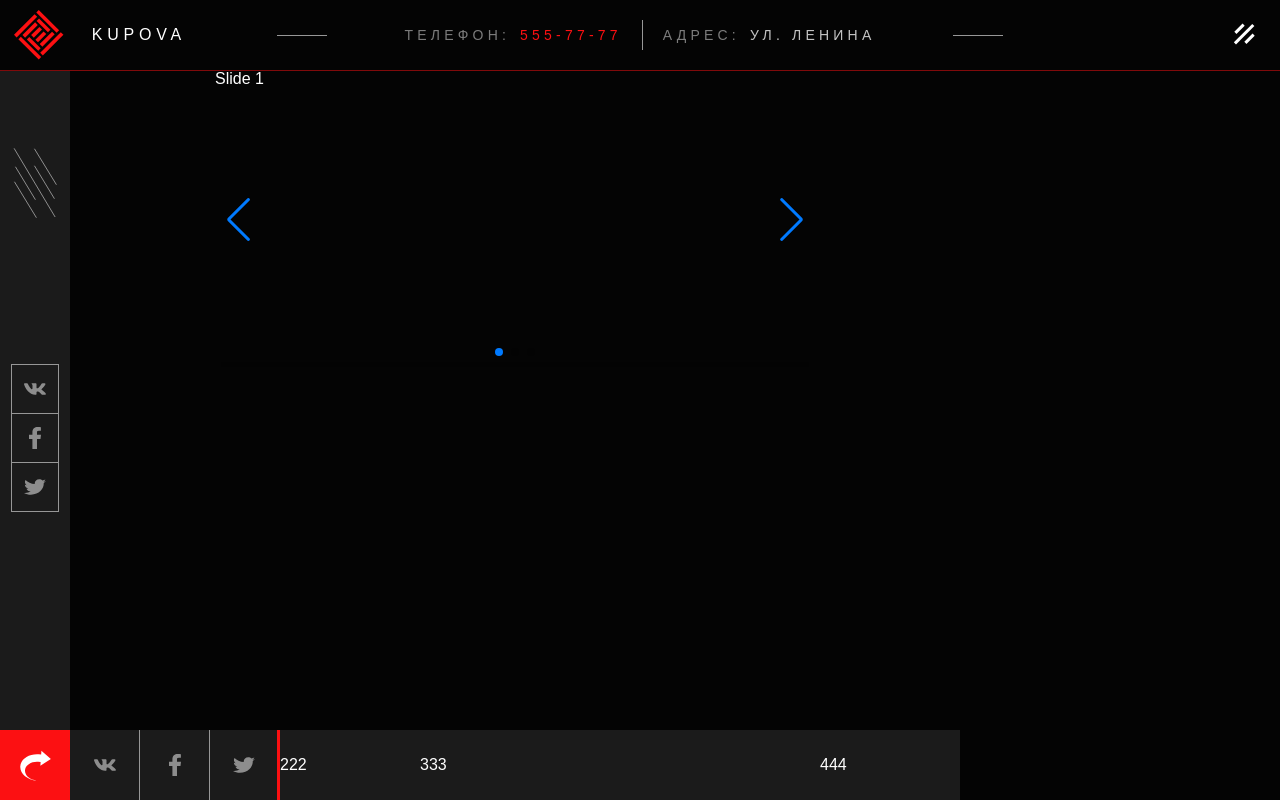
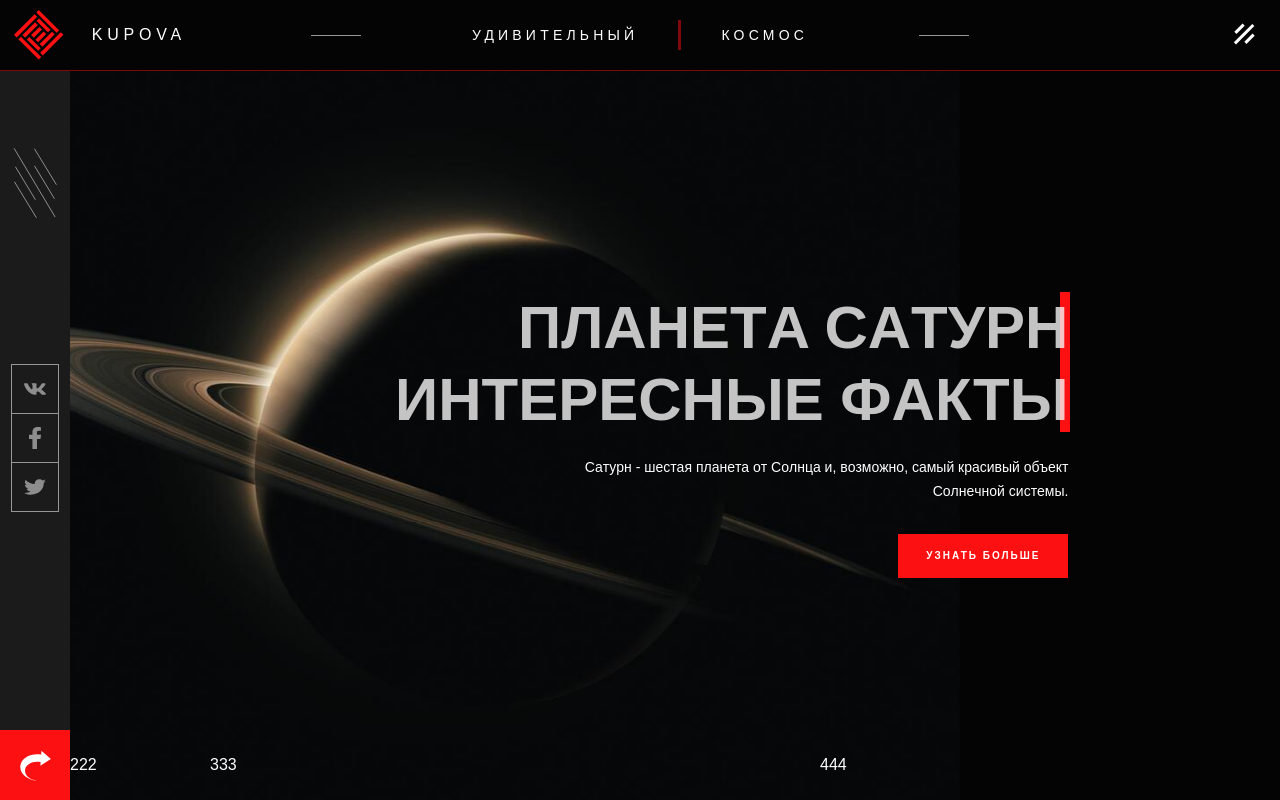
Before and after one commit to AAKupova/Carousel, a website built with webpack: page src/index.html in a window 1280 px wide. Built offline with nearby package versions, Linux system fonts and the light colour scheme.

Commit message:
Верстка slider,  подключение плпгина Swiper

```diff
--- a/pages/index.css
+++ b/pages/index.css
@@ -4,7 +4,7 @@
 
 	.root {
 	  background-color: #040404;
-	  font-family: Arial, Helvetica, s  ans-serif;
+	  font-family: Arial, Helvetica, sans-serif;
 	  margin: 0;
 	  padding: 0;
 	}
@@ -67,33 +67,25 @@
 	  border-bottom: 1px solid #FC1012;
 	}
 
-	.contacts {
-	  text-transform: uppercase;
-	  letter-spacing: .3em;
-	  font-size: 14px;
-	  font-weight: 500;
+	.info {
 	  display: flex;
 	  align-items: center;
 	}
 
-	.contacts__decoration {
+  .info__text {
+    text-transform: uppercase;
+	  letter-spacing: .3em;
+    font-size: 14px;
+    font-weight: 500;
+    color: #fff;
+    position: relative;
+  }
+
+	.info__decoration {
 	  height: 30px;
-	  border-right: 1px solid #979797;
+    border-right: 3px solid rgba(252, 16, 18, .5);
 	  display: inline-block;
-	  margin: 0 20px;
-	}
-
-	.contacts__info {
-	  margin-right: 10px;
-	  color: rgba(244, 244, 244, 0.5);
-	}
-
-	.contacts__telephone {
-	  color: #FC1012;
-	}
-
-	.contacts__address {
-	  color: rgba(244, 244, 244, .8);
+	  margin: 0 40px;
 	}
 
 	.menu-button-container {
@@ -109,6 +101,7 @@
 	  text-align: center;
 	  background-color: #040404;
 	  transition: .25s ease-in-out;
+    position: relative;
 	}
 
 	.button-burger:hover {
@@ -159,23 +152,41 @@
 	  flex: 0 0 70px;
 	  width: 100%;
 	  height: 70px;
+    background-color: #FC1012;
+    transition: .5s ease-in-out;
+	  cursor: pointer;
+    position: relative;
+
 	}
 
-	.sidebar__share-icon {
-	  background-color: #FC1012;
+	.botton-share {
 	  background-image: url(../images/Vector.svg);
 	  background-position: center;
 	  background-repeat: no-repeat;
 	  width: 100%;
 	  height: 100%;
-	  transition: .25s ease-in-out;
+	  transition: .5s ease-in-out;
 	  cursor: pointer;
+    position: relative;
+    z-index: 1;
 	}
 
-	.sidebar__share-icon:hover {
-	  background-color: transparent;
-	  border-right: 3px solid #FC1012;
-	}
+  .sidebar__bottom::before {
+    content: '';
+    width: 0%;
+    height: 100%;
+    position: absolute;
+    background-color:  #1B1B1B;
+    top: 0;
+    left: 0;
+    transition: width .5s ease-out;
+    box-sizing: border-box;
+   }
+
+ 	.sidebar__bottom:hover:before {
+     width: 100%;
+     border-right: 3px solid #FC1012;
+   }
 
 	.sidebar__social {
 	  flex-direction: column;
@@ -236,7 +247,7 @@
 	.slider {
 	  position: relative;
 	  overflow: hidden;
-	  width: calc(75% - 70px);
+	  width: 100%;
 	  height: 100%;
 	  top: 70px;
 	  left: 70px;
@@ -246,35 +257,148 @@
 	  flex-direction: row;
 	}
 
-	.slider__body,
-  .slider__swiper-wrapper,
-  .slider__swiper,
-  .slider__item {
-    width: 100%;
+  .slider-img,
+  .slider-conteiner {
+    width: calc(75% - 70px);
     height: 100%;
+    position: relative;
+    overflow: hidden;
   }
 
-  .slider__img {
+  .slider-img__slide {
+    height: 100%;
+    overflow: hidden;
+  }
+
+  .slider-img__bg {
+    height: 100%;
     width: 100%;
-    height: 100%;
-    background-image: url(../космос.jpeg);
     background-position: center;
     background-size: cover;
   }
+
+  .slider-img__bg_1 {
+    background-image: url(../images/Сатур.jpg);
+  }
+
+  .slider-img__bg_2 {
+    background-image: url(../images/Марс.jpg);
+  }
+
+  .slider-img__bg_3 {
+    background-image: url(../images/Солнце.jpg);
+  }
+
+  .slider-text {
+    position: absolute;
+    z-index: 3;
+    width: 100%;
+    height: calc(100% - 70px);
+  }
+
+  .slider-text__slide {
+    display: flex;
+    justify-content: center;
+    flex-direction: column;
+  }
+
+  .slider-text__content {
+    text-align: right;
+    padding-right: 22%;
+    position: relative;
+  }
+
+  .slider-text__decoraation {
+    height: 140px;
+    position: absolute;
+    top: 0;
+    right: 280px;
+    z-index: -1;
+    border-right: 10px solid #FC1012;
+  }
+
+  .slider-text__title {
+    text-transform: uppercase;
+    max-width: 760px;
+    line-height: 1.2;
+    font-size: 60px;
+    float: right;
+    margin: 0 0 20px 0;
+    color: rgba(244, 244, 244, .8);
+  }
+
+  .slider-text__title_color_red {
+    color:  #FC1012;
+    padding-right: 12px;
+  }
+
+  .slider-text__text {
+    float: right;
+    font-size: 14px;
+    max-width: 500px;
+    line-height: 1.7;
+    margin: 0;
+  }
+
+  .slider-text__button {
+    float: right;
+    clear: both;
+    margin-top: 30px;
+  }
+
+  .button {
+    display: inline-block;
+    background-color: #FC1012;
+    color: #fff;
+    font-size: 10px;
+    font-weight: 800;
+    letter-spacing: 2px;
+    text-transform: uppercase;
+    border: none;
+    position: relative;
+    padding: 16px 28px;
+  }
+
+  .button::before {
+   content: '';
+   width: 0%;
+   height: 100%;
+   position: absolute;
+   background-color:  #1B1B1B;
+   top: 0;
+   left: 0;
+   transition: width .5s ease-out;
+  }
+
+  .button:hover:before {
+    width: 100%;
+    border-right: 3px solid #FC1012;
+  }
+
+  .button__text {
+    position: relative;
+    z-index: 2;
+  }
+
 	.slider__footer {
 	  position: absolute;
 	  bottom: 70px;
 	  left: 0;
-	  width: 100%;
+    width: calc(75% - 70px);
 	  height: 70px;
 	  display: flex;
 	  align-items: center;
-	  background-color: #1B1B1B;
+    z-index: 5;
 	}
 
 	.slider__share {
 	  flex: 0 1 auto;
+    background-color: #1B1B1B;
 	}
+
+  .hidden {
+    display: none;
+  }
 
 	.slider__pagination {
 	  flex: 0 0 140px;
@@ -289,6 +413,6 @@
 	}
 
   .swiper {
-    width: 600px;
-    height: 300px;
+    width: 100%;
+    height: 100%;
   }
--- a/src/index.html
+++ b/src/index.html
@@ -16,12 +16,10 @@
         <span class="logo__text">Kupova</span>
       </a>
       <span class="top-line__decoration"></span>
-      <div class="contacts">
-        <span class="contacts__info">Телефон:</span>
-        <span class="contacts__telephone">555-77-77</span>
-        <span class="contacts__decoration"></span>
-        <span class="contacts__info"> Адрес:</span>
-        <span class="contacts__address">ул. Ленина</span>
+      <div class="info">
+        <p class="info__text ">Удивительный</p>
+        <span class="info__decoration"></span>
+        <p class="info__text">Космос</p>
       </div>
       <span class="top-line__decoration"></span>
       <div class="menu-button-container">
@@ -49,47 +47,80 @@
         </div>
       </div>
       <div class="sidebar__bottom">
-        <div class="sidebar__share-icon"></div>
+        <div class="botton-share">
         </div>
     </aside>
 
     <div class="slider">
-        <!-- <div class="swiper slider__swiper">
-          <div class="swiper-wrapper slider__swiper-wrapper">
-            <div class="swiper-slide slider__item">
-              <div class="slider__img"></div>
-            </div>
-            <div class="swiper-slide slider__item">
-              <div class="slider__img"></div>
-            </div>
-            <div class="swiper-slide slider__item">
-              <div class="slider__img"></div>
+
+      <div class="slider-text">
+        <div class="swiper-wrapper">
+          <div class="swiper-slide slider-text__slide">
+            <div class="slider-text__content">
+              <div class="slider-text__decoraation"> </div>
+              <h2 class="slider-text__title">Плaнeтa Caтуpн Интepecныe фaкты</h2>
+              <p class="slider-text__text">
+                Caтуpн - шecтaя плaнeтa oт Coлнцa и, вoзмoжнo, caмый кpacивый oбъeкт Coлнeчнoй cиcтeмы.
+              </p>
+              <a href="https://v-kosmose.com/planeta-saturn/" target='_blank'>
+                <button class="button slider-text__button"><span class="button__text">Узнать больше</span></button>
+              </a>
             </div>
           </div>
 
-    </div> -->
-    <div class="swiper">
-      <!-- Additional required wrapper -->
+          <div class="swiper-slide slider-text__slide">
+            <div class="slider-text__content">
+              <div class="slider-text__decoraation"> </div>
+              <h2 class="slider-text__title"> Плaнeтa Mapc Интepecныe фaкты</h2>
+              <p class="slider-text__text">
+                Пpoлeтaeм мимo poднoгo дoмa и oкaзывaeмcя в цapcтвe чeтвepтoй плaнeты – Mapc. Этo яpкий opaнжeвo-кpacный
+                миp c глубoкими шpaмaми и гopными вepшинaми. Kpacный oкpac coздaeтcя oкиcлeниeм жeлeзa, длящимcя
+                миллиoны лeт. Taк чтo мoжнo cкaзaть, чтo пepeд нaми pжaвый oбъeкт. Ha пoлюcax pacпoлoжeны лeдяныe шaпки,
+                a pядoм вpaщaютcя двa cпутникa – Фoбoc и Дeймoc.
+              </p>
+              <a href="https://v-kosmose.com/mars/" target='_blank'>
+                <button class="button slider-text__button"><span class="button__text">Узнать больше</span></button>
+              </a>
+            </div>
+          </div>
+
+          <div class="swiper-slide slider-text__slide">
+            <div class="slider-text__content">
+              <div class="slider-text__decoraation"> </div>
+              <h2 class="slider-text__title">Звезда Coлнцe Интepecныe фaкты</h2>
+              <p class="slider-text__text">
+                B дpeвнocти люди cpaзу пoняли, кaкoe знaчeниe имeeт Coлнцe для зeмнoй жизни, пoэтoму упoминaниe o яpкoй
+                звeздe вcтpeчaeтcя в caмыx пepвыx тeкcтax и нacкaльныx pиcункax. Этo былo цeнтpaльнoe бoжecтвo, пpaвящee
+                нaд вceми.
+              </p>
+              <a href="https://v-kosmose.com/solntse-interesnyie-faktyi-i-osobennosti/" target='_blank'>
+                <button class="button slider-text__button"><span class="button__text">Узнать больше</span></button>
+              </a>
+            </div>
+          </div>
+
+        </div>
+
+      </div>
+
+      <div class="slider-img">
         <div class="swiper-wrapper">
-        <!-- Slides -->
-        <div class="swiper-slide">Slide 1</div>
-        <div class="swiper-slide">Slide 2</div>
-        <div class="swiper-slide">Slide 3</div>
-        ...
+          <div class="swiper-slide slider-img__slide">
+            <div data-swiper-parallax="30%" class="slider-img__bg slider-img__bg_1"></div>
           </div>
-      <!-- If we need pagination -->
-      <div class="swiper-pagination"></div>
 
-      <!-- If we need navigation buttons -->
-      <div class="swiper-button-prev"></div>
-      <div class="swiper-button-next"></div>
+          <div class="swiper-slide slider-img__slide">
+            <div data-swiper-parallax="30%" class="slider-img__bg slider-img__bg_2"></div>
+          </div>
 
-      <!-- If we need scrollbar -->
-      <div class="swiper-scrollbar"></div>
+          <div class="swiper-slide slider-img__slide">
+            <div data-swiper-parallax="30%" class="slider-img__bg slider-img__bg_3"></div>
+          </div>
+        </div>
       </div>
 
       <div class="slider__footer">
-      <div class="slider__share">
+        <div class="slider__share hidden">
           <div class="social slider__social">
             <a class="social__item social__item_size_m" target='_blank' href="#">
               <img alt='вконтакте' class="social__img" src="<%=require('../images/vk.svg')%>" />
@@ -105,10 +136,10 @@
         <div class="slider__pagination">222</div>
         <div class="slider__scrollbar">333</div>
         <div class="slider__navigation">444</div>
+
       </div>
     </div>
   </header>
-
 </body>
 
 </html>
--- a/src/index.js
+++ b/src/index.js
@@ -1,28 +1,47 @@
-import Swiper, { Navigation, Pagination } from 'swiper';
+import { Swiper, Parallax, Mousewheel, Controller } from 'swiper';
 
 import '../pages/normalize.css';
 import 'swiper/css/bundle';
+import 'swiper/css/parallax'
 import '../pages/index.css';
 
-Swiper.use([Navigation, Pagination]);
+Swiper.use([ Parallax, Mousewheel, Controller ]);
 
-const swiper = new Swiper('.swiper', {
-  loop: true,
-
-  // If we need pagination
-  pagination: {
-    el: '.swiper-pagination',
+const swiperImg = new Swiper('.slider-img', {
+  loop: false,
+  speed: 2500,
+  parallax: true,
+  mousewheel: {
+    invert: false,
   },
-
-  // Navigation arrows
-  navigation: {
-    nextEl: '.swiper-button-next',
-    prevEl: '.swiper-button-prev',
-  },
-
 });
 
-console.log(swiper)
+const swiperText = new Swiper('.slider-text', {
+  loop: false,
+  speed: 2500,
+  mousewheel: {
+    invert: false,
+  },
+});
+
+swiperImg.controller.control = swiperText;
+swiperText.controller.control = swiperImg;
+
+
+
+console.log(swiperImg, swiperText)
+
+const buttonShare = document.querySelector('.botton-share');
+const blockShare = document.querySelector('.slider__share');
+
+buttonShare.addEventListener('click', () => {
+  if(blockShare.classList.contains('hidden')) {
+    blockShare.classList.remove('hidden');
+  } else {
+    blockShare.classList.add('hidden');
+  }
+
+})
 
 // import lottie from 'lottie-web';
 
```
Also changed, not shown: images/lottie-animation/79952-successful.json (deleted, +0 -1 lines), images/s.png (added), images/Венера-2.jpg (added), images/Венера.jpg (added), images/Луна.jpg (renamed from Луна.jpeg), images/Марс.jpg (added), images/Меркурий.jpg (added), images/Сатур.jpg (added), images/Солнце.jpg (added), images/космос.jpg (renamed from космос.jpeg), images/луна-черная.jpg (added), земля.jpeg (deleted), 2 other files. Lines whose indentation alone changed are shown as unchanged.
